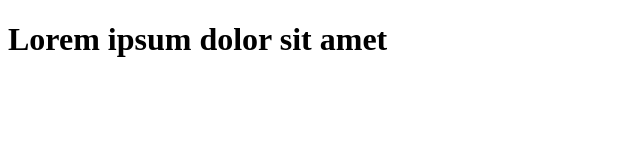
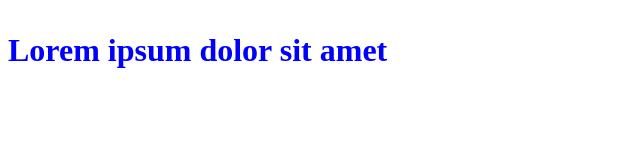
Before and after one commit to paulptrick/QA_automation, a plain HTML site: page index.html in a window 1280 px wide. Shown: the whole page, without its empty margins (0-640 px from the left). Drawn offline with Linux system fonts and the light colour scheme.

Commit message:
modified files

```diff
--- a/index.html
+++ b/index.html
@@ -2,15 +2,12 @@
 <html lang="en">
 
 <head>
-    <meta charset="UTF-8">
-    <meta http-equiv="X-UA-Compatible" content="IE=edge">
-    <meta name="viewport" content="width=device-width, initial-scale=1.0">
-    <title>Document</title>
+    <title>Titlu test</title>
+    <link rel="stylesheet" href="style.css"></link>
 </head>
 
 <body>
-    <h1>Lorem ipsum dolor sit amet</h1>
-
+    <h1><p>Lorem ipsum dolor sit amet</p></h1>
 </body>
 
 </html>
--- a/style.css
+++ b/style.css
@@ -1,3 +1,7 @@
 body{
     background-color: #fff;
 }
+
+p{
+    color: blue;
+}
```
